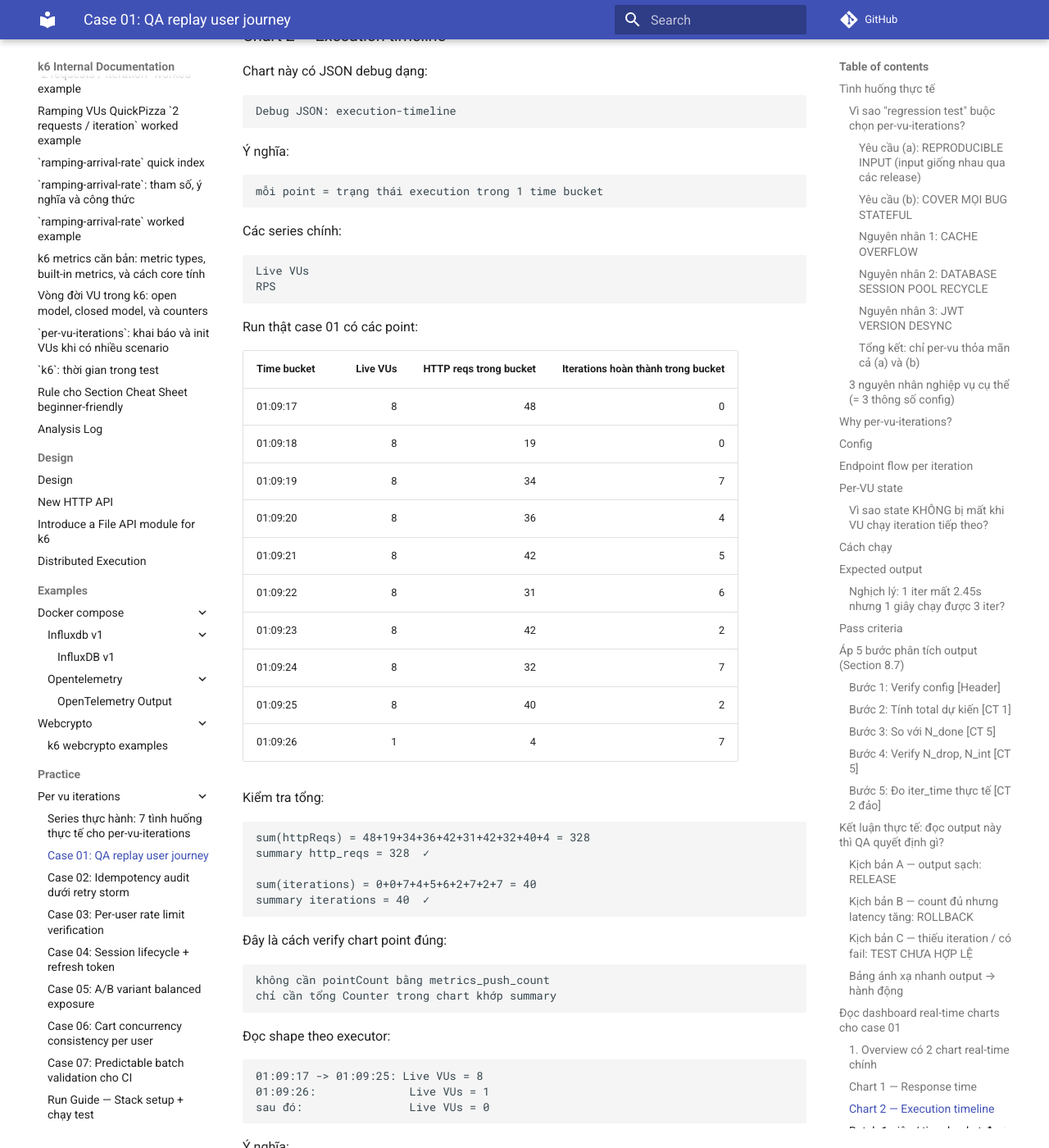
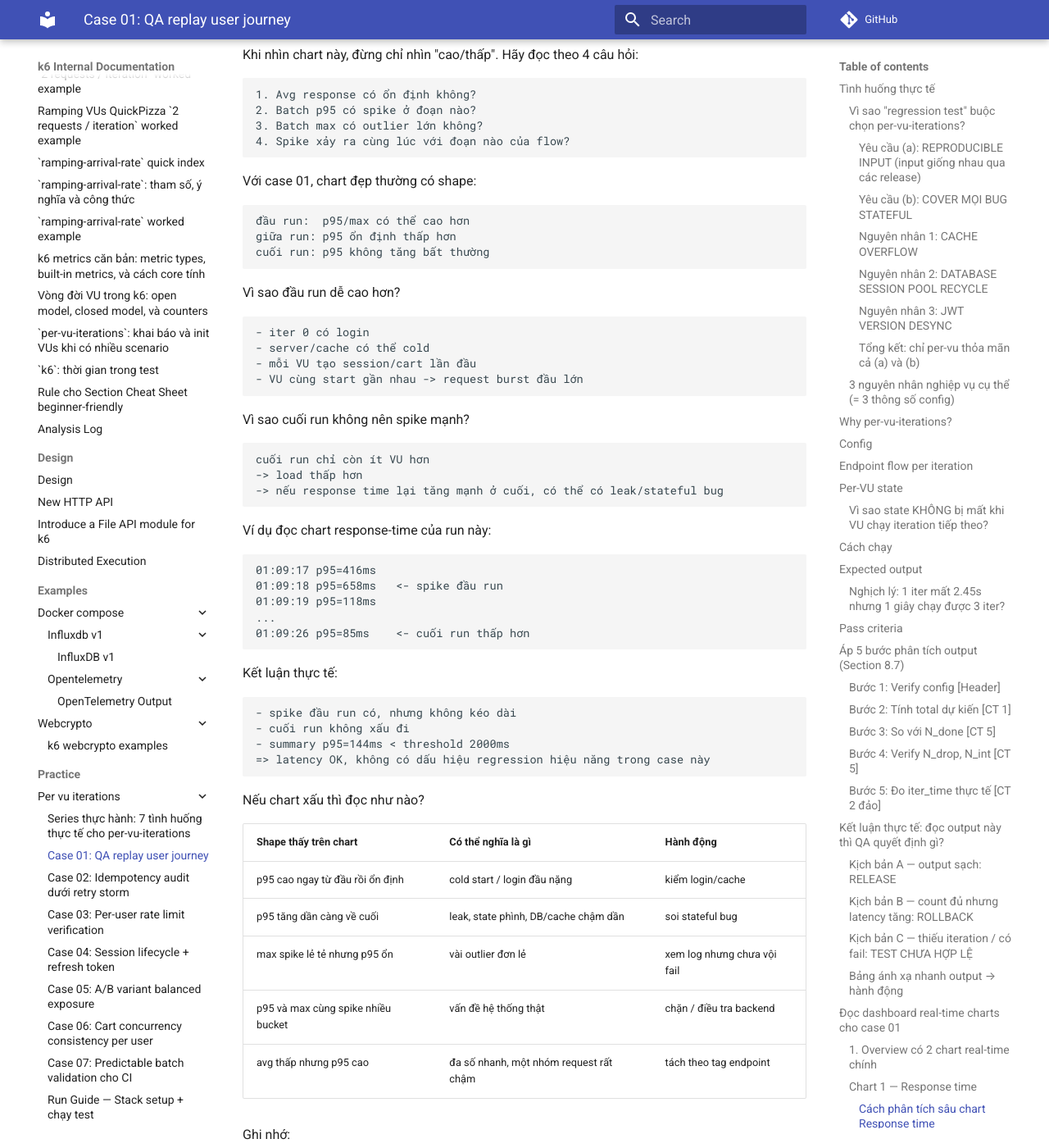
Before and after one commit to meomew-auto/markdown, an MkDocs documentation site: the page built from docs/practice/per-vu-iterations/01_user-journey-replay.md, in a window 1280 px wide and 1400 px high, scrolled down 19020 px. Shown: the whole window at 82% size. Built offline with MkDocs 1.6.1 and Material for MkDocs 9.7.7, drawn with Linux system fonts in a browser that asks for light colours; comment, search, counter and statistics services are not loaded; some of the changed text lies outside the part shown.

Commit message:
Update docs

````diff
--- a/docs/practice/per-vu-iterations/01_user-journey-replay.md
+++ b/docs/practice/per-vu-iterations/01_user-journey-replay.md
@@ -986,6 +986,82 @@ cuối test có còn spike không?
 
 không dùng để thay thế dòng summary cuối.
 
+#### Cách phân tích sâu chart Response time
+
+Khi nhìn chart này, đừng chỉ nhìn "cao/thấp". Hãy đọc theo 4 câu hỏi:
+
+```text
+1. Avg response có ổn định không?
+2. Batch p95 có spike ở đoạn nào?
+3. Batch max có outlier lớn không?
+4. Spike xảy ra cùng lúc với đoạn nào của flow?
+```
+
+Với case 01, chart đẹp thường có shape:
+
+```text
+đầu run:  p95/max có thể cao hơn
+giữa run: p95 ổn định thấp hơn
+cuối run: p95 không tăng bất thường
+```
+
+Vì sao đầu run dễ cao hơn?
+
+```text
+- iter 0 có login
+- server/cache có thể cold
+- mỗi VU tạo session/cart lần đầu
+- VU cùng start gần nhau -> request burst đầu lớn
+```
+
+Vì sao cuối run không nên spike mạnh?
+
+```text
+cuối run chỉ còn ít VU hơn
+-> load thấp hơn
+-> nếu response time lại tăng mạnh ở cuối, có thể có leak/stateful bug
+```
+
+Ví dụ đọc chart response-time của run này:
+
+```text
+01:09:17 p95=416ms
+01:09:18 p95=658ms   <- spike đầu run
+01:09:19 p95=118ms
+...
+01:09:26 p95=85ms    <- cuối run thấp hơn
+```
+
+Kết luận thực tế:
+
+```text
+- spike đầu run có, nhưng không kéo dài
+- cuối run không xấu đi
+- summary p95=144ms < threshold 2000ms
+=> latency OK, không có dấu hiệu regression hiệu năng trong case này
+```
+
+Nếu chart xấu thì đọc như nào?
+
+| Shape thấy trên chart | Có thể nghĩa là gì | Hành động |
+| --- | --- | --- |
+| p95 cao ngay từ đầu rồi ổn định | cold start / login đầu nặng | kiểm login/cache |
+| p95 tăng dần càng về cuối | leak, state phình, DB/cache chậm dần | soi stateful bug |
+| max spike lẻ tẻ nhưng p95 ổn | vài outlier đơn lẻ | xem log nhưng chưa vội fail |
+| p95 và max cùng spike nhiều bucket | vấn đề hệ thống thật | chặn / điều tra backend |
+| avg thấp nhưng p95 cao | đa số nhanh, một nhóm request rất chậm | tách theo tag endpoint |
+
+Ghi nhớ:
+
+```text
+avg cho biết mặt bằng chung
+p95 cho biết 5% request chậm nhất đang ra sao
+max cho biết outlier tệ nhất
+```
+
+Với regression gate, thường ưu tiên `p95` hơn `avg`, vì user thật hay khó
+chịu với tail latency chứ không chỉ trung bình.
+
 ### Chart 2 — Execution timeline
 
 Chart này có JSON debug dạng:
@@ -1062,6 +1138,94 @@ sau đó:                Live VUs = 0
 VU nhanh KHÔNG lấy thêm việc của VU chậm
 ```
 
+#### Cách phân tích sâu chart Execution timeline
+
+Chart này trả lời câu hỏi khác hẳn Response time:
+
+```text
+Response time chart:
+  "request nhanh/chậm thế nào?"
+
+Execution timeline:
+  "tại mỗi giây, test đang tạo bao nhiêu tải? bao nhiêu VU còn chạy?"
+```
+
+Khi đọc chart này, nhìn 3 thứ cùng lúc:
+
+```text
+1. Live VUs
+2. RPS / httpReqs mỗi bucket
+3. iterations hoàn thành mỗi bucket
+```
+
+Với `per-vu-iterations`, shape "đẹp" thường là:
+
+```text
+đầu run:
+  Live VUs = config VUs
+  RPS cao hơn vì tất cả VU cùng hoạt động
+
+giữa run:
+  Live VUs vẫn gần config VUs nếu chưa ai xong quota
+  iterations bắt đầu tăng đều
+
+cuối run:
+  Live VUs tụt xuống vì VU nhanh xong quota
+  RPS tụt theo
+  sau đó VUs = 0 khi toàn bộ quota xong
+```
+
+Áp vào run này:
+
+```text
+01:09:17 -> 01:09:25: Live VUs = 8
+01:09:26:              Live VUs = 1
+```
+
+Đọc thực tế:
+
+```text
+- 9 bucket đầu: cả 8 VU vẫn còn active hoặc ít nhất sample thấy 8 VU active
+- bucket cuối: chỉ còn 1 VU chậm đang chạy nốt
+- sau bucket cuối: test kết thúc, VUs về 0
+```
+
+Điểm hay của chart này là nhìn được **đuôi idle**:
+
+```text
+8 VU cùng start
+7 VU xong sớm
+1 VU chậm kéo dài cuối run
+```
+
+Nếu học sinh chỉ nhìn summary:
+
+```text
+iterations = 40
+iteration_duration avg = 1.91s
+```
+
+thì không thấy được timeline VU. Chart này cho thấy "ai còn chạy ở cuối".
+
+Các shape xấu cần chú ý:
+
+| Shape thấy trên chart | Có thể nghĩa là gì | Hành động |
+| --- | --- | --- |
+| Live VUs không lên đủ config từ đầu | VU init/spawn có vấn đề, config/env sai | kiểm header, vus_max |
+| Live VUs tụt quá sớm | nhiều VU xong quota quá nhanh, workload lệch | xem iter_time từng VU |
+| Live VUs giữ cao nhưng iterations không tăng | VU bị kẹt trong request/sleep, backend chậm | xem response-time chart |
+| RPS tụt nhưng Live VUs vẫn cao | request chậm hơn, ít request hoàn thành | soi latency / backend |
+| iterations thiếu tổng cuối | drop/interrupt hoặc maxDuration cắt | xem CT 5, tăng maxDuration |
+
+Đặc biệt với case 01:
+
+```text
+Live VUs tụt ở cuối là ĐÚNG, không phải lỗi.
+```
+
+Vì `per-vu-iterations` không cố giữ số VU active tới hết duration như
+`constant-vus`. Nó chỉ giữ VU đến khi VU đó chạy xong quota.
+
 ### Batch 1 giây / time bucket được tính như nào?
 
 Khi nhìn chart real-time, mỗi point trên biểu đồ KHÔNG phải là:
````
